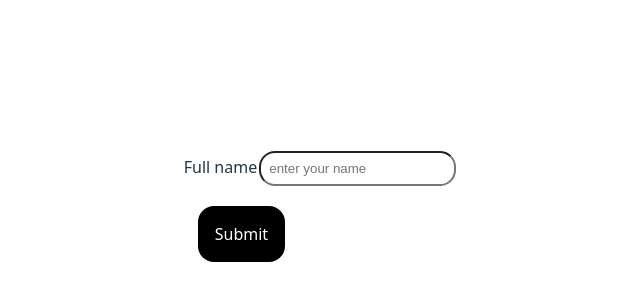
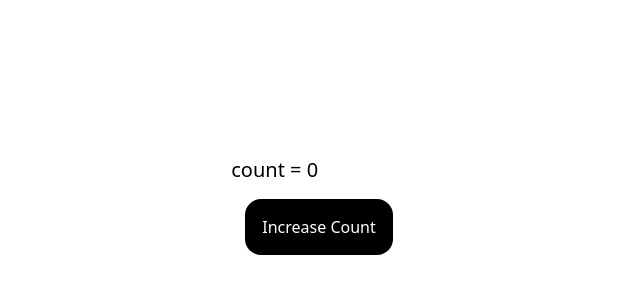
Before and after one commit to nishav07/React-playground, a React (Vite) app: page / in a window 1280 px wide. Shown: the part 192-492 px from the top of the page, without its empty margins (321-961 px from the left). Built offline with nearby package versions, Linux system fonts and the light colour scheme.

Commit message:
side effects

```diff
--- a/src/App.jsx
+++ b/src/App.jsx
@@ -7,7 +7,7 @@ import LotteryGame from './LotteryGame.jsx';
 import Lottery from './Lottery.jsx';
 import { sum } from './helper.js';
 import Form from './Form.jsx';
-
+import Counter from './Counter.jsx';
 function App() {
 
   let winCondition = (ticket) => {
@@ -17,7 +17,8 @@ function App() {
   //passing fucntion as a props
   return (
    <>
-   <Form/>
+   {/* <Form/> */}
+   <Counter></Counter>
    {/* <Lottery n={3} winningSum={15}/>    */}
    {/* <LotteryGame/> */}
    </>
--- /dev/null
+++ b/src/Counter.jsx
@@ -0,0 +1,18 @@
+import { useState,useEffect } from "react";
+
+export default function Counter(){
+    const[count,setCount] = useState(0);
+
+    let updateCount = () => {
+        setCount((prev) => prev + 1)
+    }
+
+    useEffect(function print(){
+        console.log("use effect has been calleddd") //koi bhi sate variable chnage pe ye chlane lagta hai
+    })
+
+    return(<div>
+        <h1>count = {count}</h1>
+        <button onClick={updateCount}>Increase Count</button>
+    </div>)
+}
--- a/src/Form.jsx
+++ b/src/Form.jsx
@@ -1,18 +1,34 @@
 import { useState } from "react";
 
 export default function Form(){
-    let [fullName,setFullName] = useState("");
+    // let [fullName,setFullName] = useState("");
+    let [formInputs,setInputs] = useState({
+        userName:"",age:"",password:""
+    })
 
-    function updateInput(e){
-        let curr = e.target.value;
-        console.log(curr)
-       setFullName(curr)
+    let inputHandler = (e) => {
+        const eventName = e.target.name;
+        console.log("eventName:",eventName);
+        const eventValue = e.target.value;
+        console.log("event value",eventValue)
+
+        setInputs((currData) => {
+            currData[eventName] = eventValue;
+            return{...currData};
+        })
     }
+    // function updateInput(e){
+    //     let curr = e.target.value;
+    //     console.log(curr)
+    //    setFullName(curr)
+    // }
     return(<>
     <form action="/">
-    <label htmlFor="input">Full name</label>
-    <input type="text" placeholder="enter your name" id="input"  onChange={updateInput} />
-    <p>{fullName}</p>
+    <label htmlFor="userName">Full name</label>
+    <input type="text" placeholder="enter your name" id="userName" name="userName"  onChange={inputHandler} />
+    <input type="text" placeholder="enter your age" id="age" name="age"  onChange={inputHandler} />
+    <input type="password" placeholder="enter your age" id="age" name="password"  onChange={inputHandler} />
+    <p>{formInputs.userName},   {formInputs.age},    {formInputs.password}</p>
     <button>Submit</button>
     </form>
     </>)
--- a/src/TodoList.jsx
+++ b/src/TodoList.jsx
@@ -11,6 +11,7 @@ export default function TodoList () {
 
     let updateTodo = (e) => {
         // console.log(e.target.value);
+        e.preventDefault();
         setNewTodo(e.target.value);
     }
 
```
